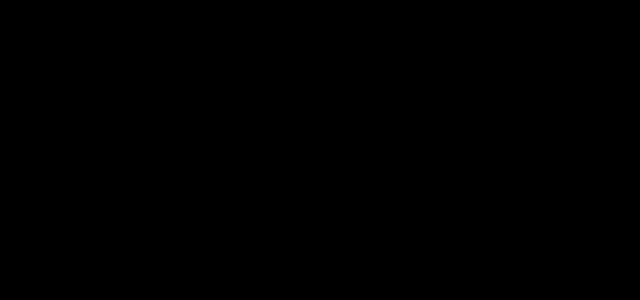
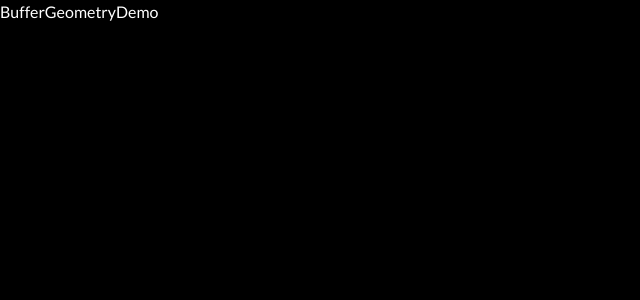
Before and after one commit to KenYunNot/r3f-sandbox, a React (Vite) app: page /buffer-geometry-demo in a window 1280 px wide. Before the commit this address had no page. Shown: the top 300 px of the page, without its empty margins (0-640 px from the left). Built offline with nearby package versions, Linux system fonts and the light colour scheme; the HTML template or start-up script is replaced by a standard one.

Commit message:
feat: added route for buffer geometry demo

```diff
--- a/src/App.tsx
+++ b/src/App.tsx
@@ -1,19 +1,34 @@
 import { BrowserRouter, Routes, Route } from 'react-router';
 import Home from './routes/(home)/index.tsx';
 import DevelopedbyedFollowalong from './routes/developedbyedFollowalong/index.tsx';
+import MouseFollow from './routes/mouseFollow/index.tsx';
+import BufferGeometryDemo from './routes/bufferGeometryDemo/index.tsx';
 
 import './App.css';
-import MouseFollow from './routes/mouseFollow/index.tsx';
 
 function App() {
   return (
     <BrowserRouter>
       <Routes>
-        <Route index element={<Home />} />
+        <Route
+          index
+          element={<Home />}
+        />
 
-        <Route path='developedbyed-followalong' element={<DevelopedbyedFollowalong />} />
+        <Route
+          path='developedbyed-followalong'
+          element={<DevelopedbyedFollowalong />}
+        />
 
-        <Route path='mouse-follow' element={<MouseFollow />} />
+        <Route
+          path='mouse-follow'
+          element={<MouseFollow />}
+        />
+
+        <Route
+          path='buffer-geometry-demo'
+          element={<BufferGeometryDemo />}
+        />
       </Routes>
     </BrowserRouter>
   );
--- /dev/null
+++ b/src/routes/bufferGeometryDemo/index.tsx
@@ -0,0 +1,7 @@
+import React from 'react';
+
+const BufferGeometryDemo = () => {
+  return <div>BufferGeometryDemo</div>;
+};
+
+export default BufferGeometryDemo;
```
